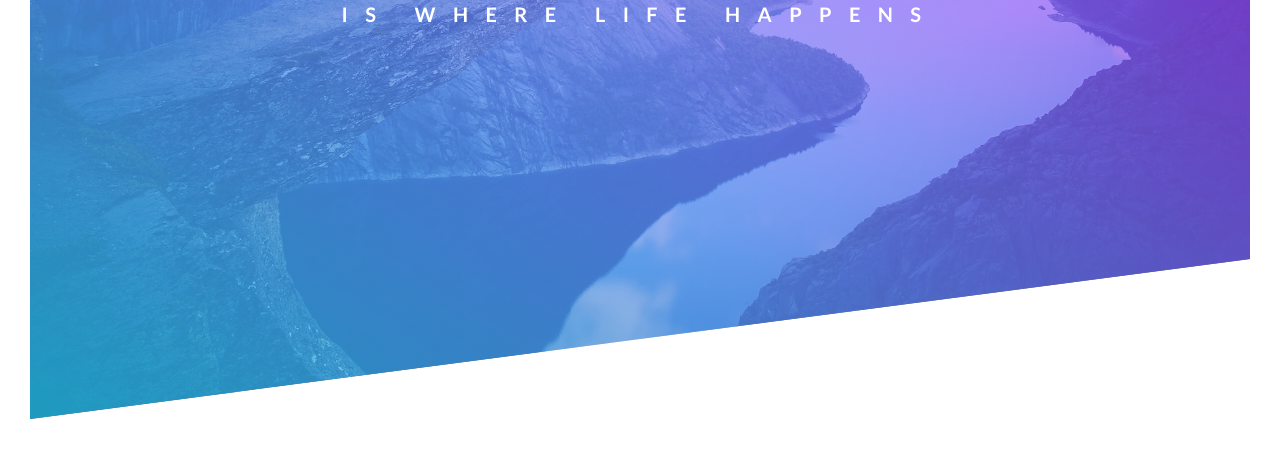
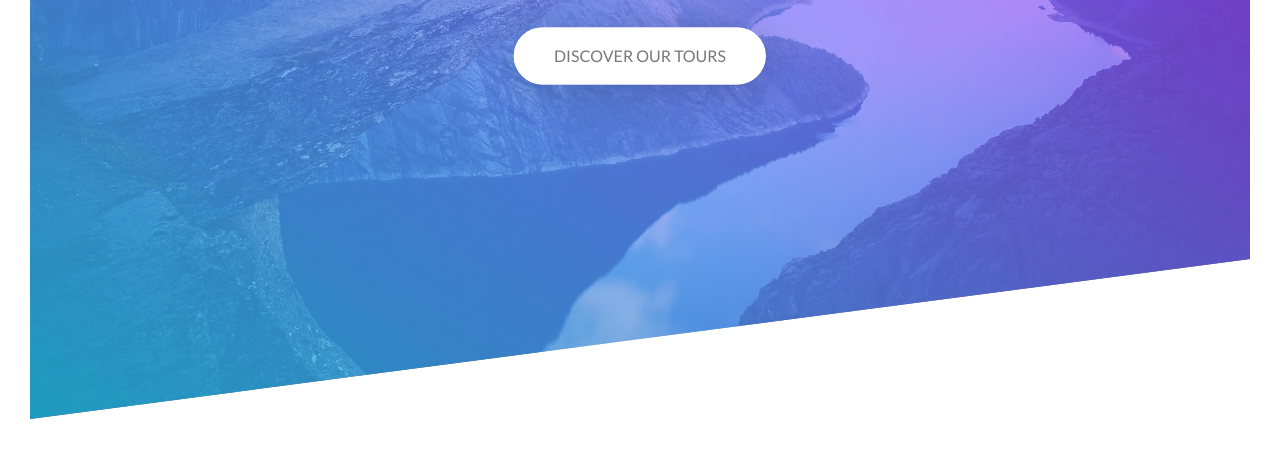
Before and after one commit to mmazen404/Natours, a plain HTML site: page index.html in a window 1280 px wide. Shown: the part 371-820 px from the top of the page. Drawn offline with Linux system fonts and the light colour scheme.

Commit message:
added global button style and animated it

```diff
--- a/css/style.css
+++ b/css/style.css
@@ -52,6 +52,8 @@ body {
   top: 40%;
   left: 50%;
   transform: translate(-50%, -50%);
+  display: flex;
+  flex-direction: column;
 }
 
 .heading-primary {
@@ -110,3 +112,71 @@ body {
     transform: translateX(0);
   }
 }
+
+.btn:link,
+.btn:visited {
+  text-transform: uppercase;
+  text-decoration: none;
+  padding: 15px 40px;
+  border-radius: 30px;
+  transition: all 0.2s;
+  box-shadow: 0 5px 40px rgba(0, 0, 0, 0.2);
+  position: relative;
+}
+
+.btn:hover {
+  transform: translateY(-3px);
+  box-shadow: 0 10px 20px rgba(0, 0, 0, 0.2);
+}
+
+.btn:active {
+  transform: translateY(-1px);
+  box-shadow: 0 5px 10px rgba(0, 0, 0, 0.2);
+}
+
+.btn-white {
+  background-color: white;
+  color: #777;
+  margin-top: 50px;
+  align-self: center;
+}
+
+.btn::after {
+  content: "";
+  display: inline-block;
+  width: 100%;
+  height: 100%;
+  border-radius: 100px;
+  position: absolute;
+  top: 0;
+  left: 0;
+  z-index: -1;
+  transition: all 0.3s;
+}
+
+.btn-white::after {
+  background-color: white;
+}
+
+.btn-white:hover::after {
+  transform: scale(1.5);
+  opacity: 0;
+}
+
+/* Animation */
+@keyframes moveInBottom {
+  0% {
+    opacity: 0;
+    transform: translateY(30px);
+  }
+
+  100% {
+    opacity: 1;
+    transform: translateY(0);
+  }
+}
+
+.btn-animated {
+  animation: moveInBottom 0.4s ease-out 0.65s backwards;
+  /* animation-fill-mode: backwards; */
+}
--- a/index.html
+++ b/index.html
@@ -24,6 +24,8 @@
                 <span class="heading-primary-main">OUTDOORS</span>
                 <span class="heading-primary-sub">IS WHERE LIFE HAPPENS</span>
             </h1>
+
+            <a href="#" class="btn btn-white btn-animated">Discover our tours</a>
         </div>
     </header>
 </body>
```
